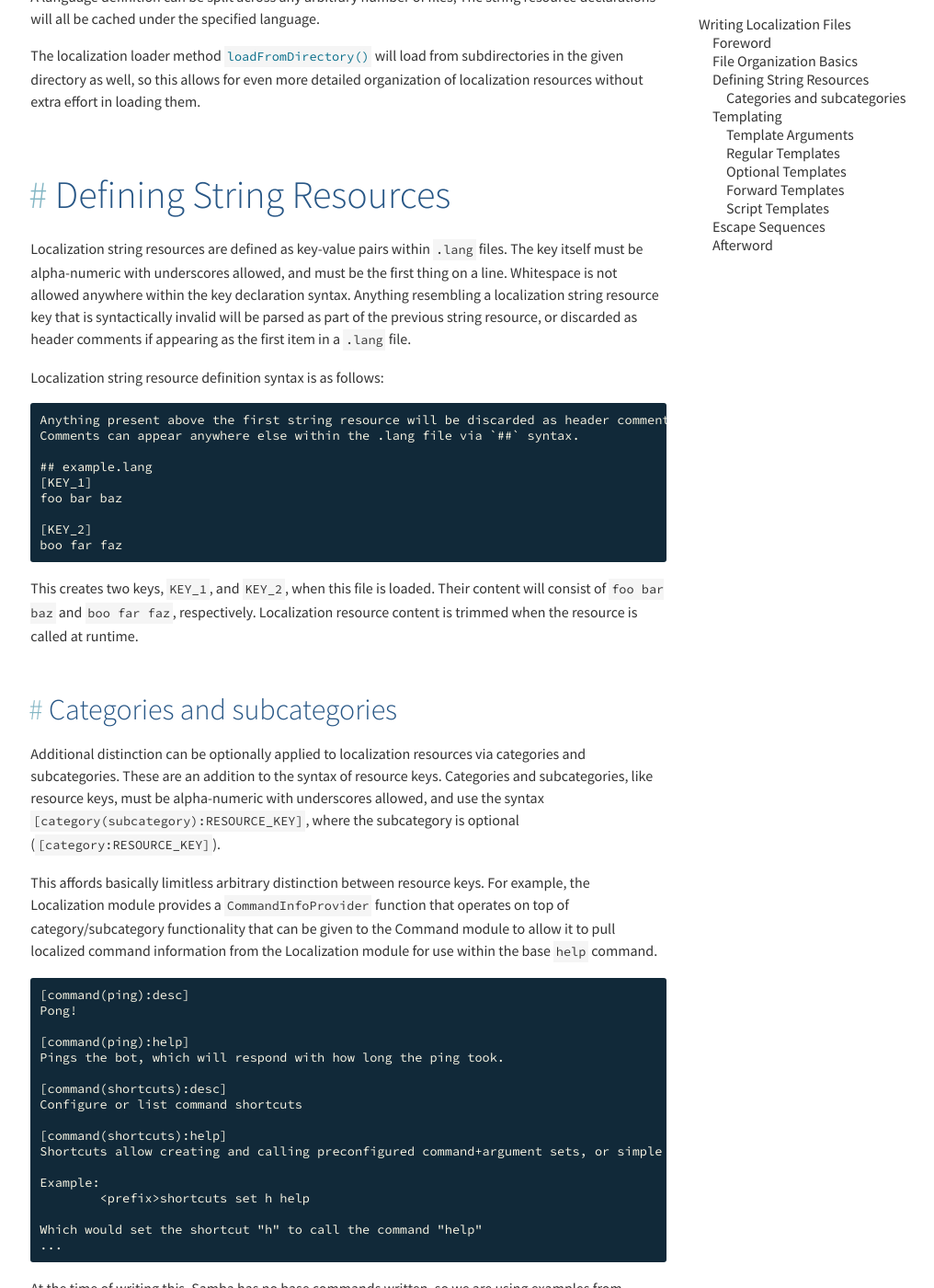
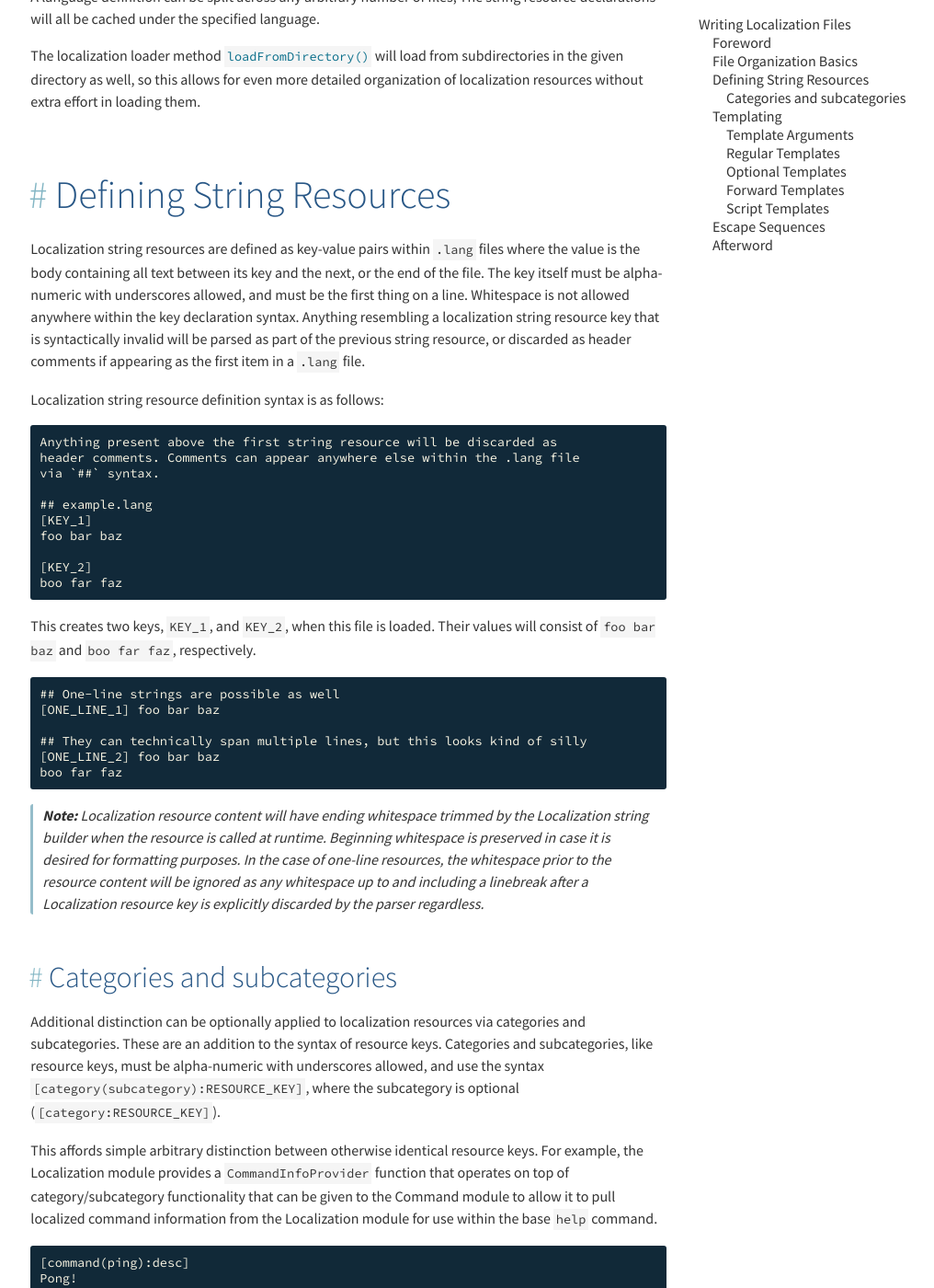
Before and after one commit to discord-samba/localization, a Jekyll site: the page built from _guides/writing_localization_files.md, in a window 1280 px wide and 1400 px high, scrolled down 734 px. Shown: the whole window at 92% size, without its empty margins (210-1226 px from the left). Built offline with Jekyll 4.4.1, drawn with Linux system fonts in a browser that asks for light colours; some of the changed text lies outside the part shown.

Commit message:
Build docs from master: d03ee67436ec15b539a76376ee10454324c239bb

````diff
--- a/_guides/writing_localization_files.md
+++ b/_guides/writing_localization_files.md
@@ -30,7 +30,8 @@ organization of localization resources without extra effort in loading them.
 
 ## Defining String Resources
 
-Localization string resources are defined as key-value pairs within `.lang` files. The key itself must be
+Localization string resources are defined as key-value pairs within `.lang` files where the value is the
+body containing all text between its key and the next, or the end of the file. The key itself must be
 alpha-numeric with underscores allowed, and must be the first thing on a line. Whitespace is not allowed
 anywhere within the key declaration syntax. Anything resembling a localization string resource key that
 is syntactically invalid will be parsed as part of the previous string resource, or discarded as header
@@ -39,8 +40,9 @@ comments if appearing as the first item in a `.lang` file.
 Localization string resource definition syntax is as follows:
 
 ```
-Anything present above the first string resource will be discarded as header comments.
-Comments can appear anywhere else within the .lang file via `##` syntax.
+Anything present above the first string resource will be discarded as
+header comments. Comments can appear anywhere else within the .lang file
+via `##` syntax.
 
 ## example.lang
 [KEY_1]
@@ -50,9 +52,23 @@ foo bar baz
 boo far faz
 ```
 
-This creates two keys, `KEY_1`, and `KEY_2`, when this file is loaded. Their content will consist of
-`foo bar baz` and `boo far faz`, respectively. Localization resource content is trimmed when the resource
-is called at runtime.
+This creates two keys, `KEY_1`, and `KEY_2`, when this file is loaded. Their values will consist of
+`foo bar baz` and `boo far faz`, respectively.
+
+```
+## One-line strings are possible as well
+[ONE_LINE_1] foo bar baz
+
+## They can technically span multiple lines, but this looks kind of silly
+[ONE_LINE_2] foo bar baz
+boo far faz
+```
+
+> **Note:** Localization resource content will have ending whitespace trimmed by the Localization string
+builder when the resource is called at runtime. Beginning whitespace is preserved in case it is desired
+for formatting purposes. In the case of one-line resources, the whitespace prior to the resource content
+will be ignored as any whitespace up to and including a linebreak after a Localization resource key is
+explicitly discarded by the parser regardless.
 
 ### Categories and subcategories
 Additional distinction can be optionally applied to localization resources via categories and subcategories.
@@ -60,10 +76,10 @@ These are an addition to the syntax of resource keys. Categories and subcategori
 must be alpha-numeric with underscores allowed, and use the syntax `[category(subcategory):RESOURCE_KEY]`,
 where the subcategory is optional (`[category:RESOURCE_KEY]`).
 
-This affords basically limitless arbitrary distinction between resource keys. For example, the Localization
-module provides a `CommandInfoProvider` function that operates on top of category/subcategory functionality
-that can be given to the Command module to allow it to pull localized command information from the
-Localization module for use within the base `help` command.
+This affords simple arbitrary distinction between otherwise identical resource keys. For example, the
+Localization module provides a `CommandInfoProvider` function that operates on top of category/subcategory
+functionality that can be given to the Command module to allow it to pull localized command information
+from the Localization module for use within the base `help` command.
 
 ```
 [command(ping):desc]
@@ -85,10 +101,15 @@ Which would set the shortcut "h" to call the command "help"
 ...
 ```
 
-At the time of writing this, Samba has no base commands written, so we are using examples from YAMDBF
-for how command information can be provided via Samba's Localization module. As you can see, we're
+Samba has no base commands written at the time of writing this, so we are using examples from YAMDBF
+for how command information could be provided via Samba's Localization module. As you can see, we're
 providing information for two commands via the `desc` and `help` keys. Because there is a distinction
 between the subcategories for the two sets of keys, there is no overlap.
+
+> **Tip:** If simple distinction via a single category and single subcategory is not adequate for your
+purposes, you can effictively apply infinite arbitrary distinction with just the category by treating
+it like any other language identifier and using multiple words. `camel_case`, `snakeCase`, or even
+`PascalCase` are your friends here. The same can be said for subcategories.
 
 ## Templating
 `.lang` files allow for more than just simple strings. String building would be a nightmare if interpolation
@@ -103,16 +124,17 @@ to use within your localization resources:
 
 The different template kinds will be discussed later.
 
-Templates operate on top of arguments passed to a string resource when it is called at runtime.
+Templates operate on top of arguments passed to a Localization string resource when it is called at
+runtime.
 
 ### Template Arguments
 Template arguments are passed to localization resources as an object that maps argument names to argument
 values. Any arguments not consumed via templates within the resource itself will be ignored when the
 resource is assembled.
 
-Arguments can be preemptively declared within a resource definition via `##!` syntax. This is a type-declaration
-comment. This allows (or rather necessitates) specifying a type for the argument, which will be type-checked
-at runtime. The allowed types are:
+Arguments can be preemptively declared within a resource definition via `##!` syntax. This is a
+type-declaration comment. This allows (or rather necessitates) specifying a type for any arguments,
+which will be type-checked at runtime. The allowed types are:
 
  - `String`
  - `Number`
@@ -121,9 +143,10 @@ at runtime. The allowed types are:
  - An array of any of the above
    - Denoted with `[]`, for example: `String[]`
 
-For convenience, these types are case-insensitive, however the argument identifiers are not. Resource
-type declarations follow the syntax of `ident: type`, or `ident?: type`, delimited by comma. Dangling
-commas are not permitted and will throw a parser error when the containing file is loaded.
+For convenience, these types are case-insensitive, however the argument identifiers are not as they
+must match with the template argument object keys. Resource type declarations follow the syntax of
+`ident: type`, or `ident?: type`, delimited by comma. Dangling commas are not permitted and will throw
+a parser error when the containing file is loaded.
 
 Identifiers ending in `?` denote optional arguments. These arguments are allowed to be omitted, and
 should generally be associated with Optional Templates and Script Templates that provide handling
@@ -143,7 +166,8 @@ foo{{ bar }}{{? baz }}
 
 Argument type-declarations can be split accross multiple type-declaration comments if desired. This
 helps keep line-length from getting out of hand if you have a particularly large set of arguments
-being passed to a resource.
+being passed to a resource. Just be mindful of dangling commas, which again are not allowed. (Yes,
+I'm opinionated and so is the parser.)
 
 {% raw %}
 ```
@@ -172,10 +196,14 @@ LocalizationStringError: Expected type 'string', got number
     ...
 ```
 
+> **Note:** Type-checking your arguments is entirely optional. You do not need to write type declarations
+for your template arguments if you do not want type-checking at runtime.
+
 ### Regular Templates
+> Syntax: {% raw %}`{{ argument_name }}`{% endraw %}
+
 Regular Templates are the simplest of the template kinds. Regular templates are equivalent to passing
-a single variable to a Javascript template string. Regular templates use the syntax
-{% raw %}`{{ argument_name }}`{% endraw %}.
+a single variable to a Javascript template string.
 
 For example:
 
@@ -207,7 +237,7 @@ foo{{? bar }}baz
 ```
 {% endraw %}
 
-The above example will return `'foobarbaz'` when given an arguments object consisting of `{ bar: 'bar' }`,
+When given an arguments object consisting of `{ bar: 'bar' }`, the above example will return `'foobarbaz'`,
 but will return `'foobaz'` when given an arguments object that does not contain a value for `bar`.
 
 Additionally, if an Optional Template is the only thing occupying a line and it is not fulfilled when
@@ -263,13 +294,16 @@ foo{{> EXAMPLE_9 }}
 In the example above, `EXAMPLE_9` expects an argument called `baz`, so this must be passed when calling
 `EXAMPLE_10` so that the argument may be forwarded to `EXAMPLE_9` when it is loaded as well.
 
-**Note:** Forward templates cannot load any chain of forward templates that will eventually load its
+> **Note:** Forward templates cannot call any chain of forward templates that will eventually load its
 own containing parent resource. This prevents infinite loops. You will receive an error when you attempt
 to call a resource that does not adhere to this restriction.
 
 Resources can also embed other resources via Script Templates, detailed later.
 
 ### Script Templates
+> Syntax: {% raw %}`{{! 'foo' + 'bar' + 'baz' !}}`{% endraw%}<br>
+> Supports any valid Javascript code between the template braces
+
 Script templates allow you to embed arbitrary Javascript code in your templates. This code will be
 pre-compiled to check for syntax errors when the `.lang` file containing it is loaded. You will also
 be presented with errors detailing where in the `.lang` file the script template is located if a script
@@ -279,8 +313,7 @@ Script templates are the ultimate solution to any disparity between the structur
 The primary example that comes to mind is pluralization. English-like pluralization is not the end-all
 solution to pluralization and can not necessarily be represented similarly in many languages.
 
-Script templates use the syntax {% raw %}`{{! 'foo' + 'bar' + 'baz' !}}`{% endraw%}. Using the example
-from before, simple pluralization in English could look like:
+Using the example from before, simple pluralization in English could look like:
 
 {% raw %}
 ```
@@ -314,7 +347,7 @@ Guess what? {{> EXAMPLE_11 }}
 ```
 {% endraw %}
 
-**Note:** Just like with forward templates, there is recursion protection in place for loading other
+> **Note:** Just like with forward templates, there is recursion protection in place for loading other
 localization resources via `res`. Also note that when calling other resources via `res`, you do not
 need to explicitly pass the arguments to the resource function. They are forwarded automatically.
 You can, however, pass an arguments object specific to that script template if desired.
--- a/docs/globals.html
+++ b/docs/globals.html
@@ -2467,7 +2467,7 @@ img {
 				<div class="tsd-signature tsd-kind-icon">Command<wbr>Info<wbr>Provider<span class="tsd-signature-symbol">:</span> <span class="tsd-signature-type">function</span></div>
 				<aside class="tsd-sources">
 					<ul>
-						<li>Defined in <a href="https://github.com/discord-samba/localization/blob/b40c0b9/src/types/CommandInfoProvider.ts#L6">types/CommandInfoProvider.ts:6</a></li>
+						<li>Defined in <a href="https://github.com/discord-samba/localization/blob/d03ee67/src/types/CommandInfoProvider.ts#L6">types/CommandInfoProvider.ts:6</a></li>
 					</ul>
 				</aside>
 				<div class="tsd-comment tsd-typography">
@@ -2522,7 +2522,7 @@ img {
 				<div class="tsd-signature tsd-kind-icon">Localization<wbr>Resource<wbr>Proxy&lt;T&gt;<span class="tsd-signature-symbol">:</span> <span class="tsd-signature-type">object</span></div>
 				<aside class="tsd-sources">
 					<ul>
-						<li>Defined in <a href="https://github.com/discord-samba/localization/blob/b40c0b9/src/types/LocalizationResourceProxy.ts#L12">types/LocalizationResourceProxy.ts:12</a></li>
+						<li>Defined in <a href="https://github.com/discord-samba/localization/blob/d03ee67/src/types/LocalizationResourceProxy.ts#L12">types/LocalizationResourceProxy.ts:12</a></li>
 					</ul>
 				</aside>
 				<div class="tsd-comment tsd-typography">
@@ -2562,7 +2562,7 @@ img {
 					<li class="tsd-description">
 						<aside class="tsd-sources">
 							<ul>
-								<li>Defined in <a href="https://github.com/discord-samba/localization/blob/b40c0b9/src/commandInfoProvider.ts#L10">commandInfoProvider.ts:10</a></li>
+								<li>Defined in <a href="https://github.com/discord-samba/localization/blob/d03ee67/src/commandInfoProvider.ts#L10">commandInfoProvider.ts:10</a></li>
 							</ul>
 						</aside>
 						<div class="tsd-comment tsd-typography">
--- a/docs/index.html
+++ b/docs/index.html
@@ -2468,7 +2468,7 @@ img {
 				<div class="tsd-signature tsd-kind-icon">Command<wbr>Info<wbr>Provider<span class="tsd-signature-symbol">:</span> <span class="tsd-signature-type">function</span></div>
 				<aside class="tsd-sources">
 					<ul>
-						<li>Defined in <a href="https://github.com/discord-samba/localization/blob/b40c0b9/src/types/CommandInfoProvider.ts#L6">types/CommandInfoProvider.ts:6</a></li>
+						<li>Defined in <a href="https://github.com/discord-samba/localization/blob/d03ee67/src/types/CommandInfoProvider.ts#L6">types/CommandInfoProvider.ts:6</a></li>
 					</ul>
 				</aside>
 				<div class="tsd-comment tsd-typography">
@@ -2523,7 +2523,7 @@ img {
 				<div class="tsd-signature tsd-kind-icon">Localization<wbr>Resource<wbr>Proxy&lt;T&gt;<span class="tsd-signature-symbol">:</span> <span class="tsd-signature-type">object</span></div>
 				<aside class="tsd-sources">
 					<ul>
-						<li>Defined in <a href="https://github.com/discord-samba/localization/blob/b40c0b9/src/types/LocalizationResourceProxy.ts#L12">types/LocalizationResourceProxy.ts:12</a></li>
+						<li>Defined in <a href="https://github.com/discord-samba/localization/blob/d03ee67/src/types/LocalizationResourceProxy.ts#L12">types/LocalizationResourceProxy.ts:12</a></li>
 					</ul>
 				</aside>
 				<div class="tsd-comment tsd-typography">
@@ -2563,7 +2563,7 @@ img {
 					<li class="tsd-description">
 						<aside class="tsd-sources">
 							<ul>
-								<li>Defined in <a href="https://github.com/discord-samba/localization/blob/b40c0b9/src/commandInfoProvider.ts#L10">commandInfoProvider.ts:10</a></li>
+								<li>Defined in <a href="https://github.com/discord-samba/localization/blob/d03ee67/src/commandInfoProvider.ts#L10">commandInfoProvider.ts:10</a></li>
 							</ul>
 						</aside>
 						<div class="tsd-comment tsd-typography">
````
Also changed, not shown: other parts of _guides/writing_localization_files.md (+6 -3 lines), docs/classes/localization.html (+6 -6 lines), docs/classes/localizationstringerror.html (+4 -4 lines), docs/classes/parseerror.html (+4 -4 lines).
